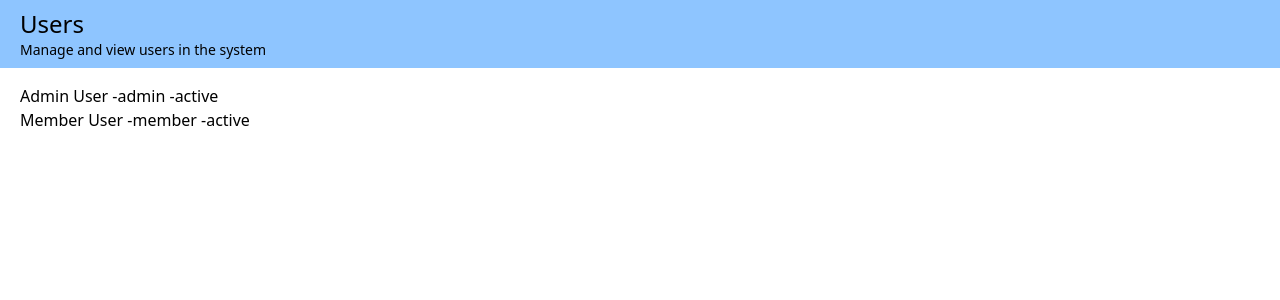
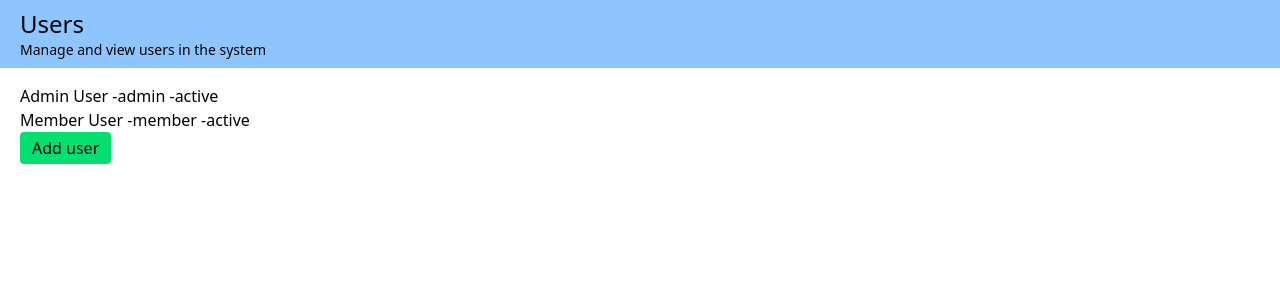
Before and after one commit to itsgauravkumar07/internal-user-management-dashboard, a React (Vite) app: page /users in a window 1280 px wide. Shown: the top 300 px of the page. Built offline with nearby package versions, Linux system fonts and the light colour scheme.

Commit message:
Add the currentRole based UI rendering

```diff
--- a/src/context/AppProvider.jsx
+++ b/src/context/AppProvider.jsx
@@ -5,7 +5,7 @@ const AppContext = createContext(null);
 
 export default function AppProvider({ children }){
 
-    const [currentRole, setCurrentRole] = useState("");
+    const [currentRole, setCurrentRole] = useState("admin");
 
     const [users, setUsers] = useState([
     {
--- a/src/pages/Users.jsx
+++ b/src/pages/Users.jsx
@@ -2,7 +2,7 @@ import { useAppContext } from "../context/AppProvider";
 
 export default function Users(){
 
-    const { users } = useAppContext();
+    const { users, currentRole } = useAppContext();
 
     return(
         <section>
@@ -22,6 +22,12 @@ export default function Users(){
                     </li>
                     ))}
                 </ul>
+                {currentRole === "admin"
+                    ?
+                    <button className="px-3 py-1 bg-green-400 rounded">Add user</button>
+                    :
+                    <p>You have read-only access to users</p>
+                }
             </div>
 
 
```
